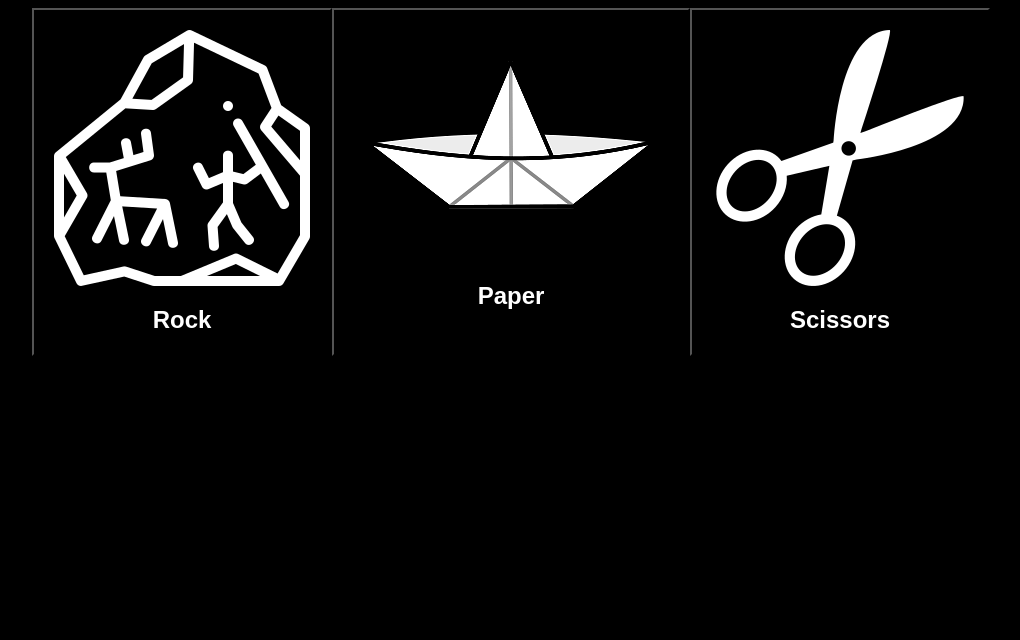
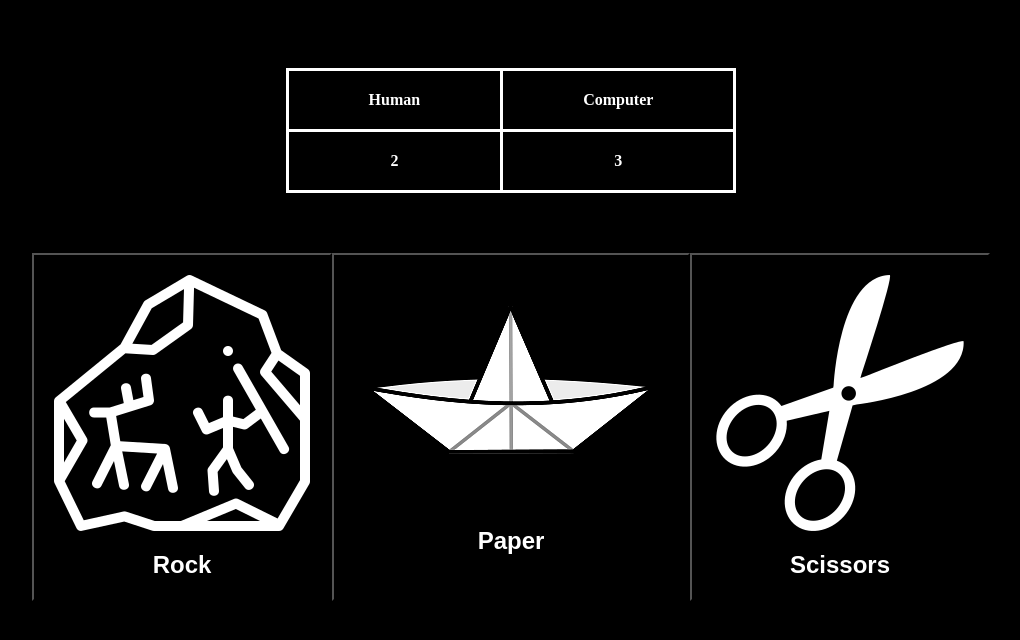
Before and after one commit to KushagraAgarwal525/RockPaperScissors, a plain HTML site: page index.html in a window 1280 px wide. Shown: the whole page, without its empty margins (129-1149 px from the left). Drawn offline with Linux system fonts and the light colour scheme.

Commit message:
Add scorecard

```diff
--- a/index.html
+++ b/index.html
@@ -9,7 +9,18 @@
     <link rel="stylesheet" href="styles.css">
 </head>
 <body>
-    <div></div>
+    <div class="score">
+        <table>
+            <thead>
+                <th>Human</th>
+                <th>Computer</th>
+            </thead>
+            <tbody>
+                <th id = "humanscore">2</th>
+                <th id = "compscore">3</th>
+            </tbody>
+        </table>
+    </div>
     <div class="buttons">
         <button id="rock">
             <div class="btndiv">
--- a/styles.css
+++ b/styles.css
@@ -1,5 +1,24 @@
 body {
     background-color: black;
+    display: flex;
+    flex-direction: column;
+    align-items: center;
+    justify-content: space-evenly;
+    gap: 20px;
+}
+
+.score {
+    margin: 60px 0px 40px;
+}
+
+table {
+    color: white;
+}
+
+table, th, thead {
+    border-collapse: collapse;
+    border: 3px solid white;
+    padding: 20px 80px;
 }
 
 .buttons {
```
Also changed, not shown: paper.png (deleted).
